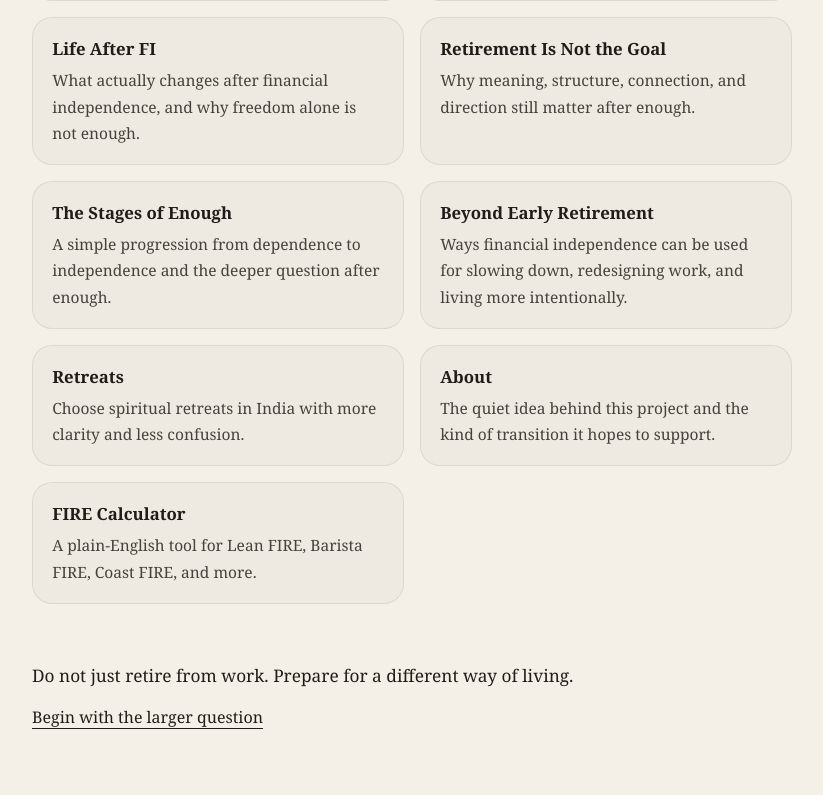
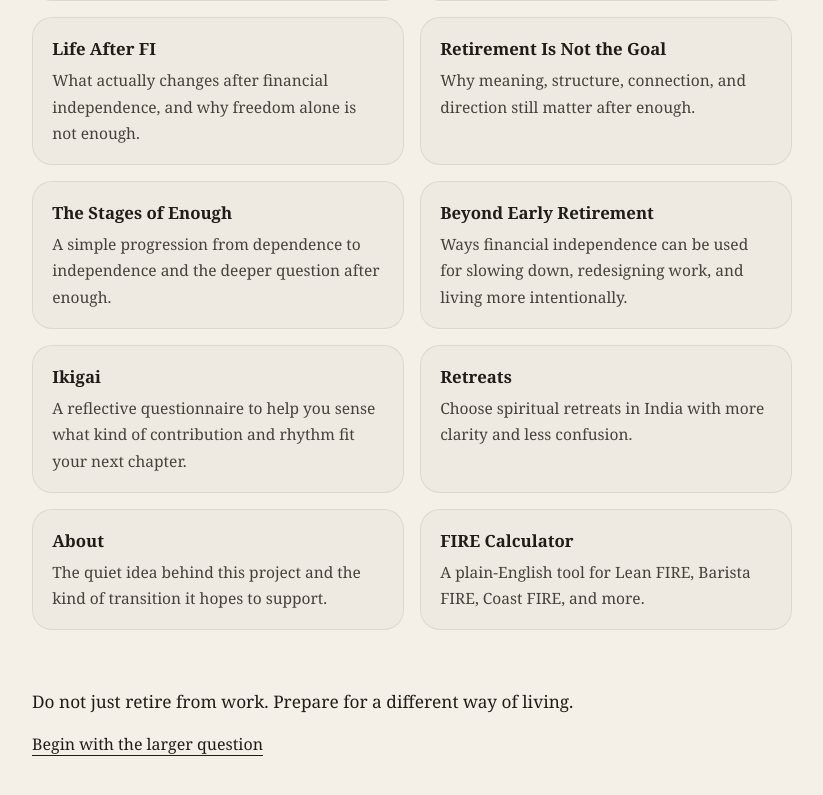
Before and after one commit to naveenniverthy/after-enough, a Next.js app: page / in a window 1280 px wide. Shown: the part 1778-2573 px from the top of the page, without its empty margins (228-1051 px from the left). Built offline with nearby package versions, Linux system fonts and the light colour scheme.

Commit message:
ikigai card homepage

```diff
--- a/app/page.jsx
+++ b/app/page.jsx
@@ -52,6 +52,12 @@ const exploreLinks = [
     title: "Beyond Early Retirement",
     description:
       "Ways financial independence can be used for slowing down, redesigning work, and living more intentionally.",
+  },
+  {
+    href: "/ikigai",
+    title: "Ikigai",
+    description:
+      "A reflective questionnaire to help you sense what kind of contribution and rhythm fit your next chapter.",
   },
   {
     href: "/retreats",
```
